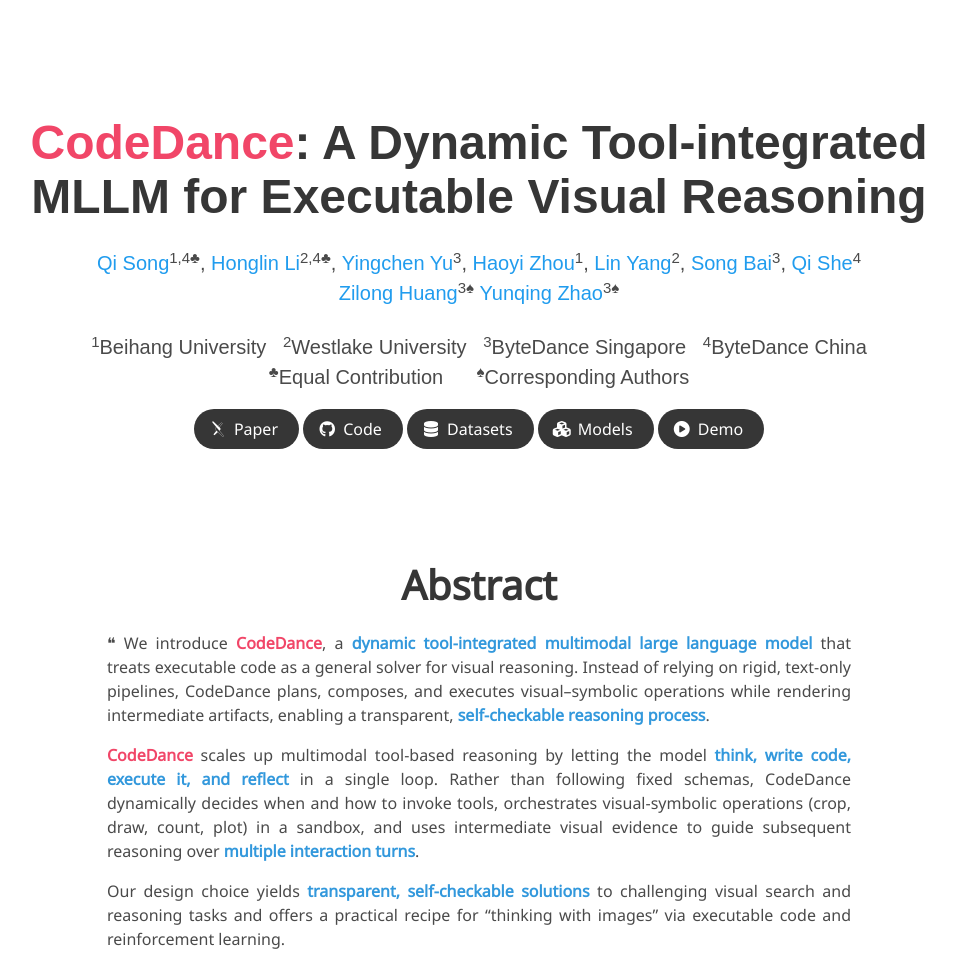
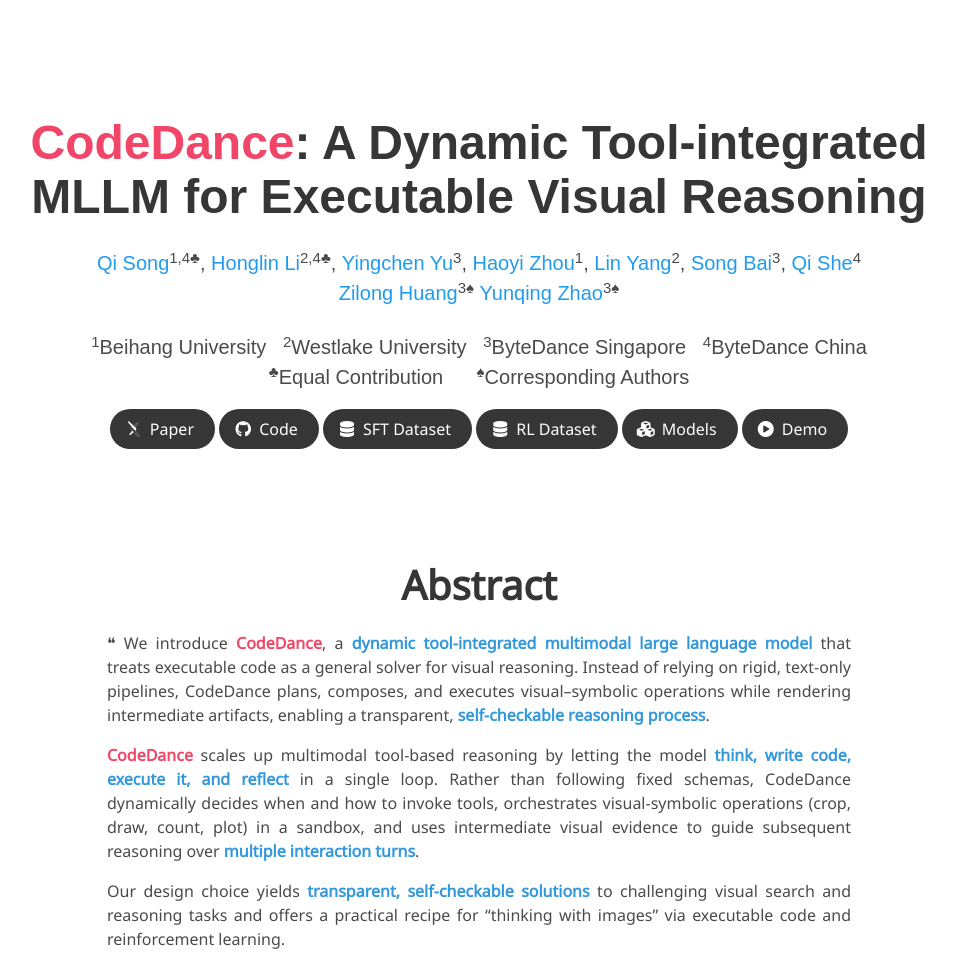
Before and after one commit to CodeDance-VL/CodeDance-VL.github.io, a plain HTML site: page index.html in a window 1280 px wide. Shown: the top 966 px of the page, without its empty margins (161-1117 px from the left). Drawn offline with nearby package versions, Linux system fonts and the light colour scheme; some icons are missing; files whose address does not match are found by name; a web font is replaced by a local one.

Commit message:
update link

```diff
--- a/index.html
+++ b/index.html
@@ -143,11 +143,18 @@
                   <span>Code</span>
                   </a>
               </span>
-              <!-- Dataset Link. -->
+              <!-- SFT Dataset Link. -->
               <span class="link-block">
-                  <a href="https://codedance-vl.github.io/" target="_blank" class="external-link button is-normal is-rounded is-dark">
+                  <a href="https://huggingface.co/datasets/Peterwatwec/CodeDance-SFT" target="_blank" class="external-link button is-normal is-rounded is-dark">
                       <span class="icon"><i class="fas fa-database"></i></span>
-                      <span>Datasets</span>
+                      <span>SFT Dataset</span>
+                  </a>
+              </span>
+              <!-- RL Dataset Link. -->
+              <span class="link-block">
+                  <a href="https://huggingface.co/datasets/Peterwatwec/CodeDance-RL" target="_blank" class="external-link button is-normal is-rounded is-dark">
+                      <span class="icon"><i class="fas fa-database"></i></span>
+                      <span>RL Dataset</span>
                   </a>
               </span>
               <!-- Models Link. -->
```
